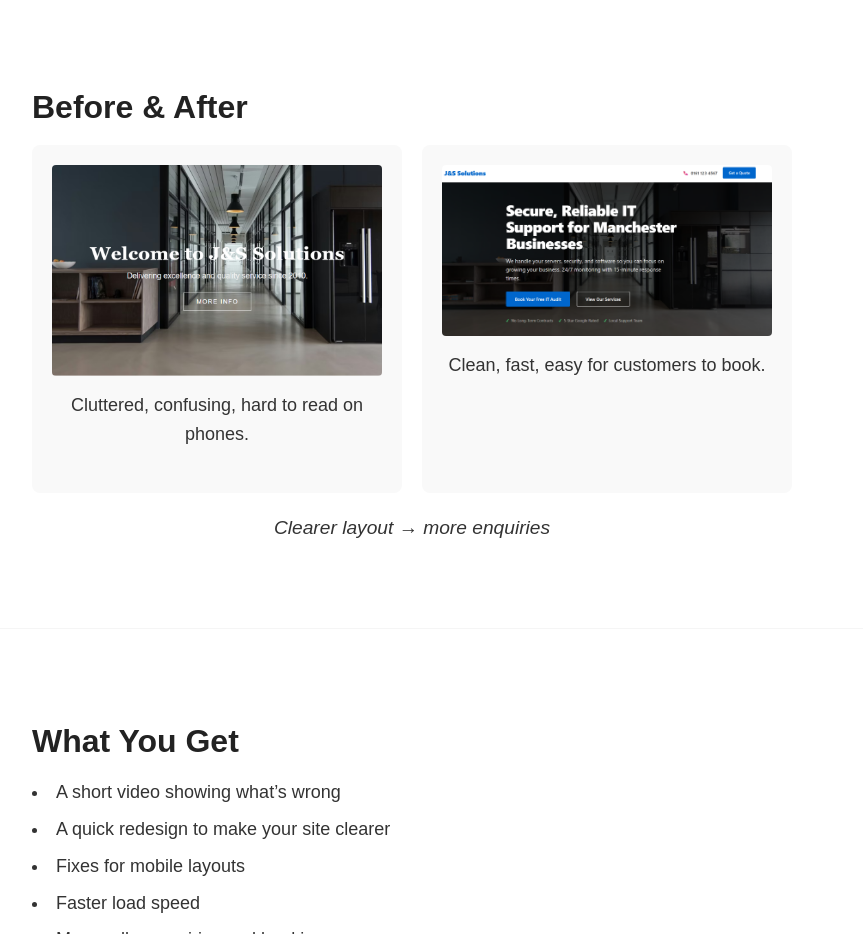
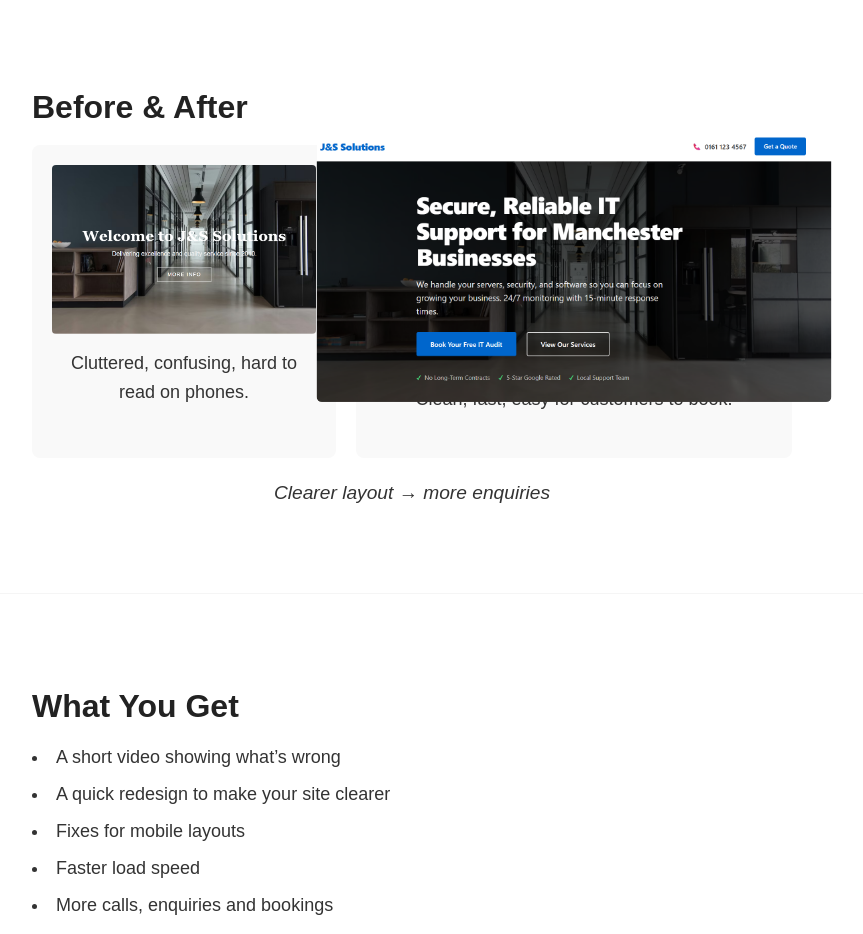
Before and after one commit to freddiegibz/funnelfixuk, a plain HTML site: page index.html in a window 1280 px wide. Shown: the part 1080-2014 px from the top of the page, without its empty margins (228-1091 px from the left). Drawn offline with Linux system fonts and the light colour scheme.

Commit message:
resize image

```diff
--- a/index.html
+++ b/index.html
@@ -153,6 +153,10 @@
             text-align: center;
         }
 
+        .after {
+            flex: 1.5;
+        }
+
         .placeholder-box {
             width: 100%;
             height: auto;
@@ -166,6 +170,11 @@
             height: auto;
             display: block;
             border-radius: 4px;
+        }
+
+        .after .placeholder-box img {
+            transform: scale(1.3);
+            transform-origin: center;
         }
 
         .caption {
```
